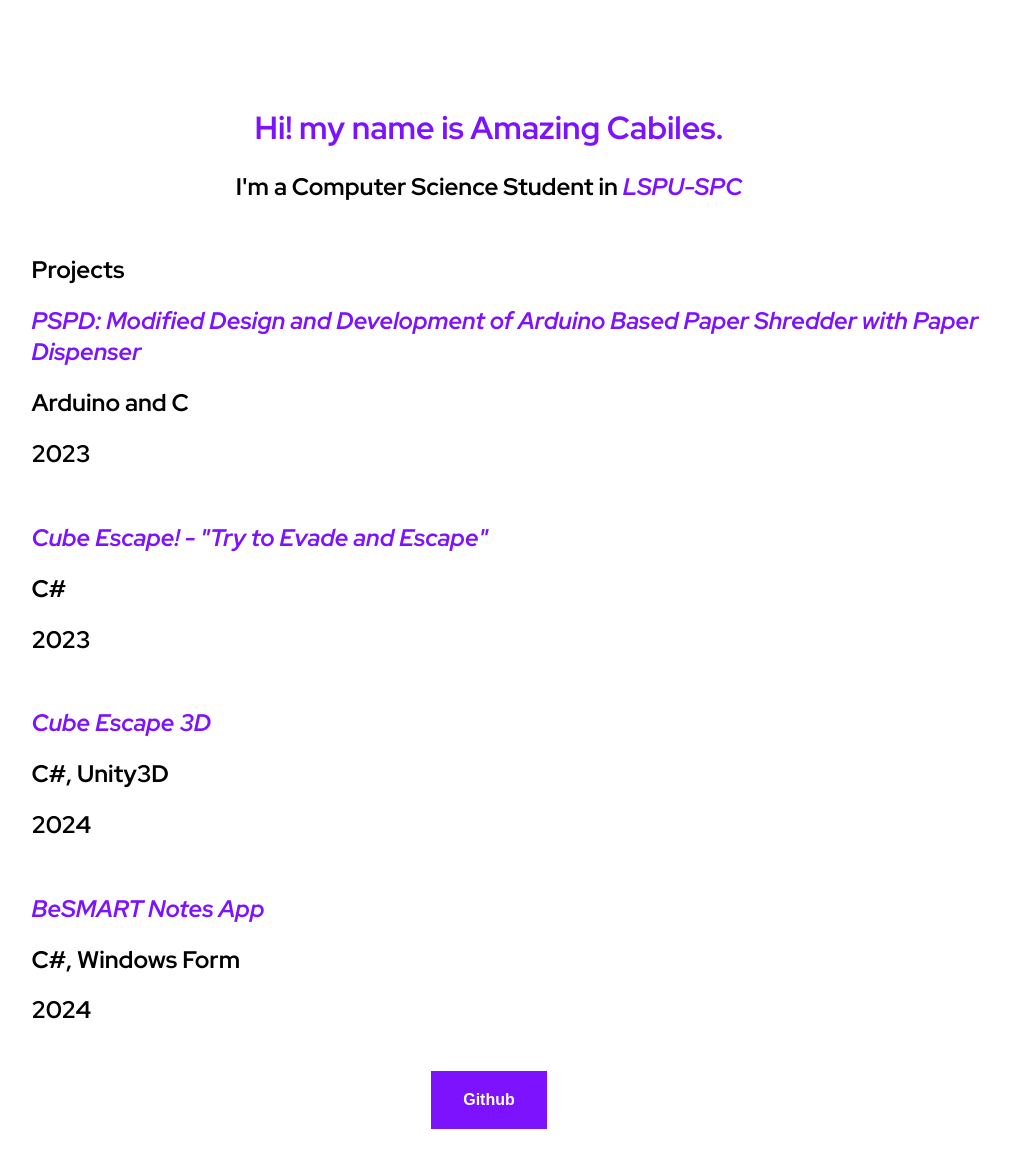
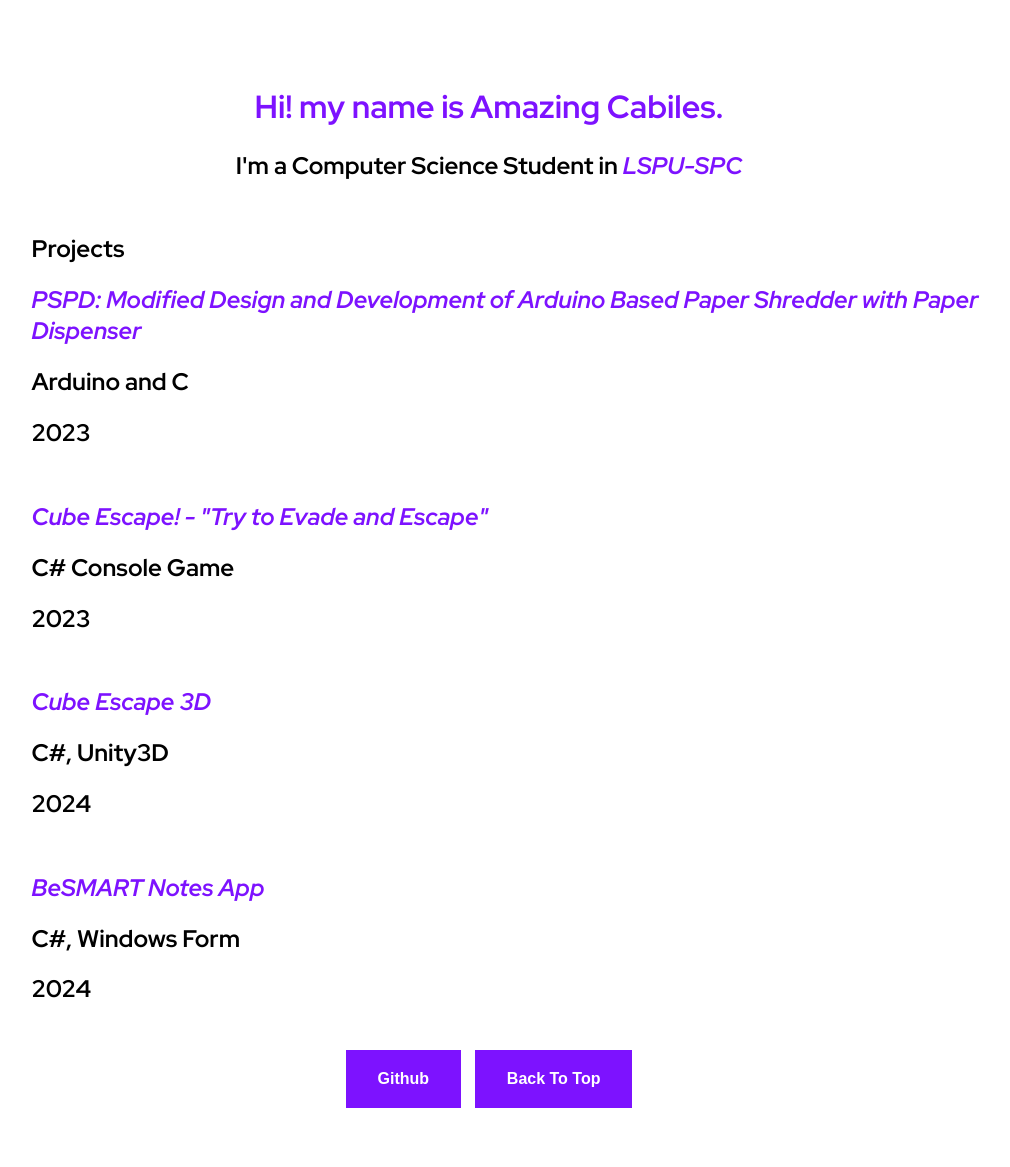
Before and after one commit to aaazezeze1/PortfolioWebsite, a plain HTML site: page index.html in a window 1280 px wide. Shown: the whole page, without its empty margins (151-1161 px from the left). After the commit the page ends 1146 px from the top, so only its background shows below. Drawn offline with Linux system fonts and the light colour scheme.

Commit message:
added top button

```diff
--- a/index.html
+++ b/index.html
@@ -10,8 +10,7 @@
     <link href="https://fonts.googleapis.com/css2?family=Red+Hat+Display:ital,wght@0,300..900;1,300..900&display=swap" rel="stylesheet">
 </head>
 <body>
-    <img src="" alt="">
-    <div>
+    <div id="top">
         <h1>Hi! my name is Amazing Cabiles.</h1>
         <h2>I'm a Computer Science Student in <a href="https://lspu.edu.ph/">LSPU-SPC</a></h2>
     </div>
@@ -23,7 +22,7 @@
     </div>
     <div id="ProjectsId">
         <h2><a href="https://github.com/aaazezeze1/Final-Project-ITEC-102">Cube Escape! - "Try to Evade and Escape"</a></h2>
-        <h2 class="alignLeft">C#</h2>
+        <h2 class="alignLeft">C# Console Game</h2>
         <h2 class="alignRight">2023</h2>
     </div>
     <div id="ProjectsId">
@@ -37,7 +36,8 @@
         <h2 class="alignRight">2024</h2>
     </div>
     <div id="ContactId">
-        <a href="https://github.com/aaazezeze1/"><button>Github</button></a>
+        <a href="https://github.com/aaazezeze1/" target="_blank"><button>Github</button></a>&nbsp;&nbsp;&nbsp;
+        <a href="#top"><button>Back To Top</button></a>
     </div>
 </body>
 </html>
```
